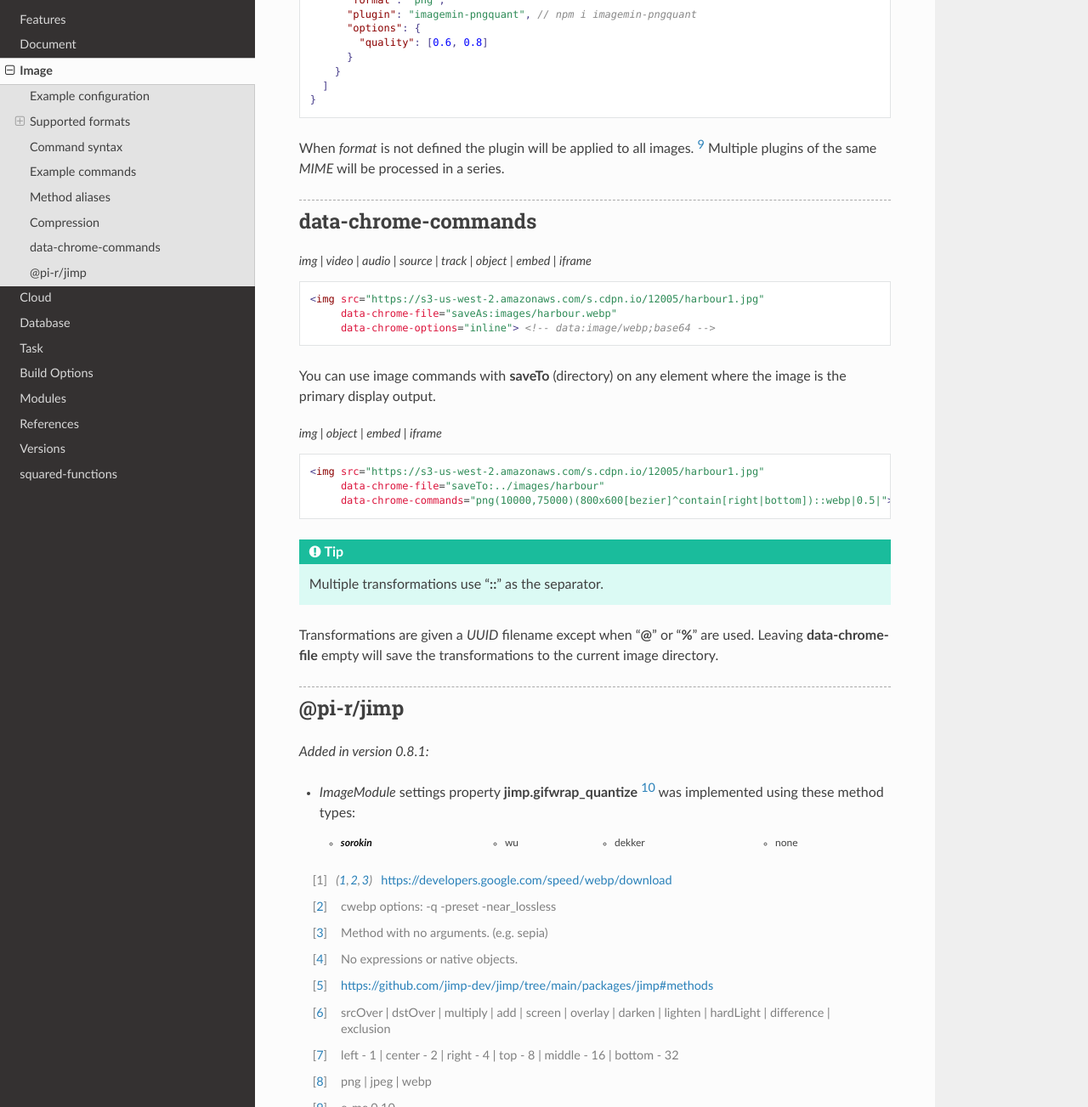
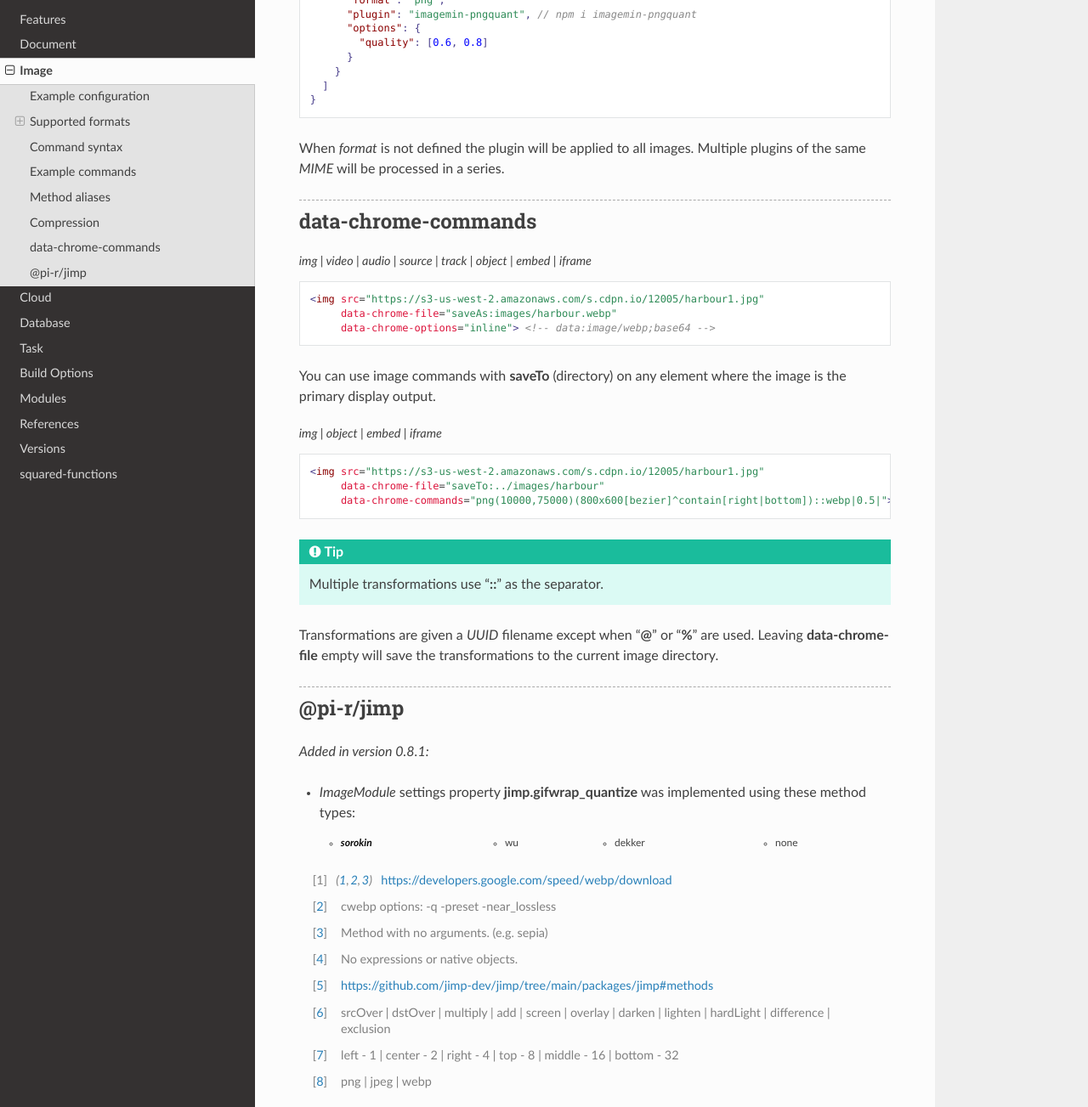
Before and after one commit to anpham6/chrome-docs, a Sphinx documentation site: the page built from source/image/index.rst, in a window 1280 px wide and 1400 px high, scrolled down 4150 px, cut to the strip 97-1400 px from the top of the window. Shown: the whole strip at 85% size. Built offline with Sphinx 7.4.7 and the Read the Docs theme 3.1.0, drawn with Linux system fonts in a browser that asks for light colours; some of the changed text lies outside the part shown.

```diff
--- a/source/document/attributes.rst
+++ b/source/document/attributes.rst
@@ -44,4 +44,3 @@ There are possible scenarios when a transformation into another format will requ
 You can also use the workspace feature in `squared-express <https://github.com/anpham6/squared-express#readme>`_ to precompile any text format and stream the transformed output directly into the source.
 
 .. [#] Setting an attribute to "undefined" will remove it from the HTML output.
-.. [#] Tags that are not well-formed may fail to be replaced. (e.g. CSS properties with embedded "}")
--- a/source/image/index.rst
+++ b/source/image/index.rst
@@ -265,7 +265,7 @@ Other formats can be compressed similarly using `imagemin <https://github.com/im
     ]
   }
 
-When *format* is not defined the plugin will be applied to all images. [#]_ Multiple plugins of the same *MIME* will be processed in a series.
+When *format* is not defined the plugin will be applied to all images. Multiple plugins of the same *MIME* will be processed in a series.
 
 data-chrome-commands
 ====================
@@ -295,7 +295,7 @@ Transformations are given a *UUID* filename except when "**@**" or "**%**" are u
 
 .. versionadded:: 0.8.1
 
-  - *ImageModule* settings property **jimp.gifwrap_quantize** [#]_ was implemented using these method types:
+  - *ImageModule* settings property **jimp.gifwrap_quantize** was implemented using these method types:
 
     .. hlist::
       :columns: 4
@@ -313,6 +313,3 @@ Transformations are given a *UUID* filename except when "**@**" or "**%**" are u
 .. [#] srcOver | dstOver | multiply | add | screen | overlay | darken | lighten | hardLight | difference | exclusion
 .. [#] left - 1 | center - 2 | right - 4 | top - 8 | middle - 16 | bottom - 32
 .. [#] png | jpeg | webp
-.. [#] e-mc 0.10
-.. [#] https://github.com/jimp-dev/jimp-native#coverage
-.. [#] https://github.com/jimp-dev/gifwrap#GifUtil.quantizeDekker
```
